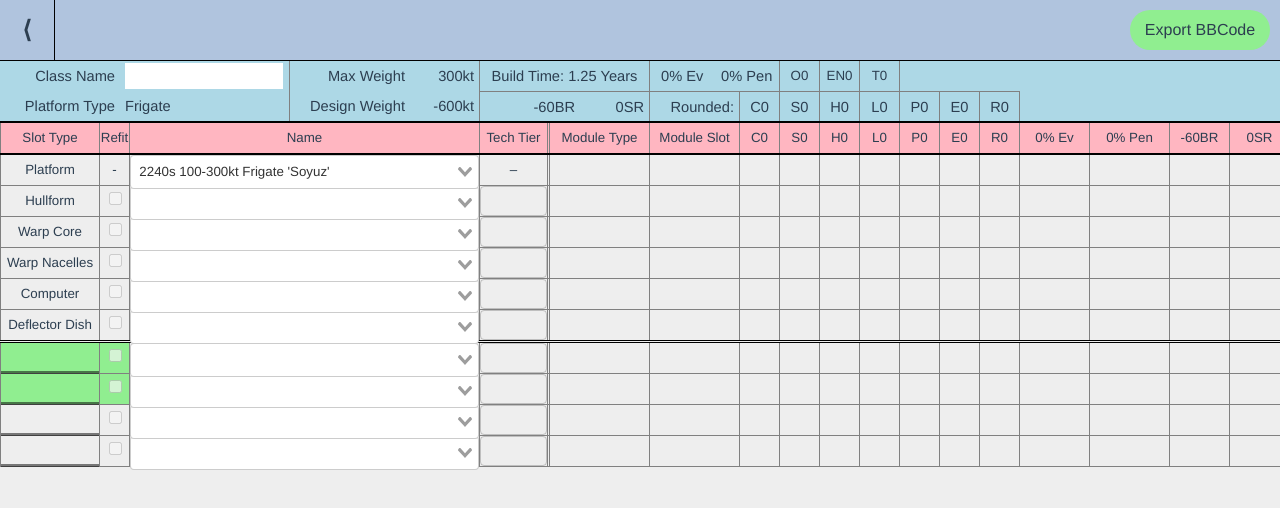
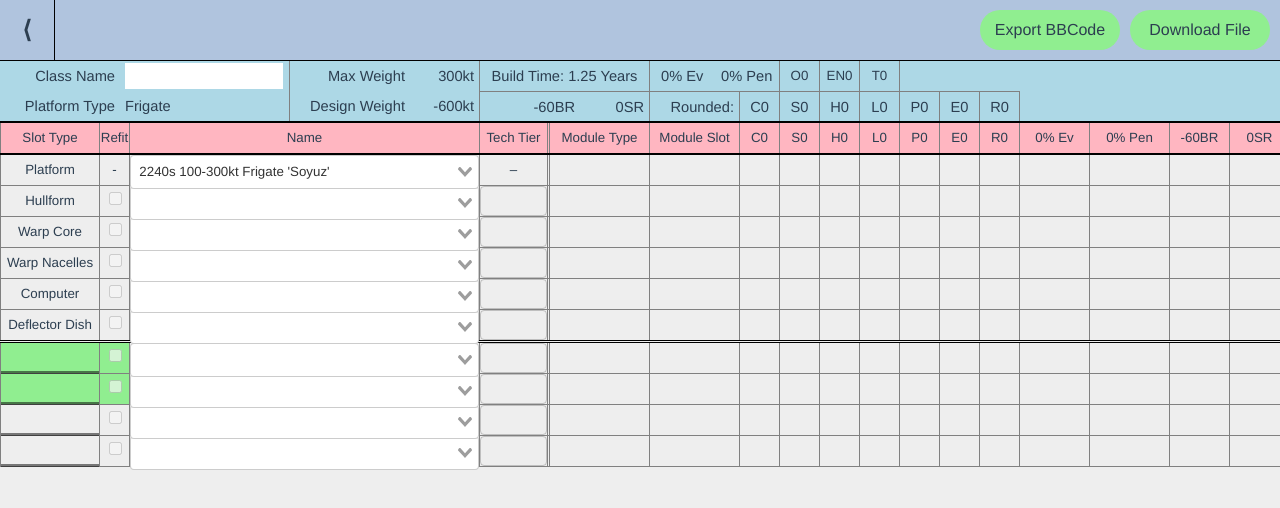
Before and after one commit to OnAGravitasHunt/ship-designer-new, a Vue app: page /create in a window 1280 px wide. Shown: the top 508 px of the page. Built offline with nearby package versions, Linux system fonts and the light colour scheme.

Commit message:
implemented downloading ship as json

```diff
--- a/src/components/design/DesignPageHeader.vue
+++ b/src/components/design/DesignPageHeader.vue
@@ -8,6 +8,10 @@
     </div>
     <div class="export-button-wrapper">
       <div class="export-button" @click="exportBBCode">Export BBCode</div>
+    </div>
+    <div class="export-button-wrapper">
+      <div class="export-button" @click="downloadJSON">Download File</div>
+      <a ref="downloadShipJSON" style="display:none"></a>
     </div>
   </div>
 </template>
@@ -67,6 +71,16 @@ export default {
         console.error('Failed to copy to clipboard. Logging below instead.')
         console.log(this.bbcodeText)
       })
+    },
+    downloadJSON () {
+      let timestamp = new Date()
+      timestamp.setMilliseconds(0)
+      let data = JSON.stringify(this.$store.state.design)
+      let element = this.$refs.downloadShipJSON
+      let filename = `${this.$store.state.design.className || `design-${timestamp.toISOString()}`}.json`
+      element.setAttribute('href', 'data:text/plain;charset=utf-8,' + data)
+      element.setAttribute('download', filename)
+      element.click()
     }
   }
 }
```
